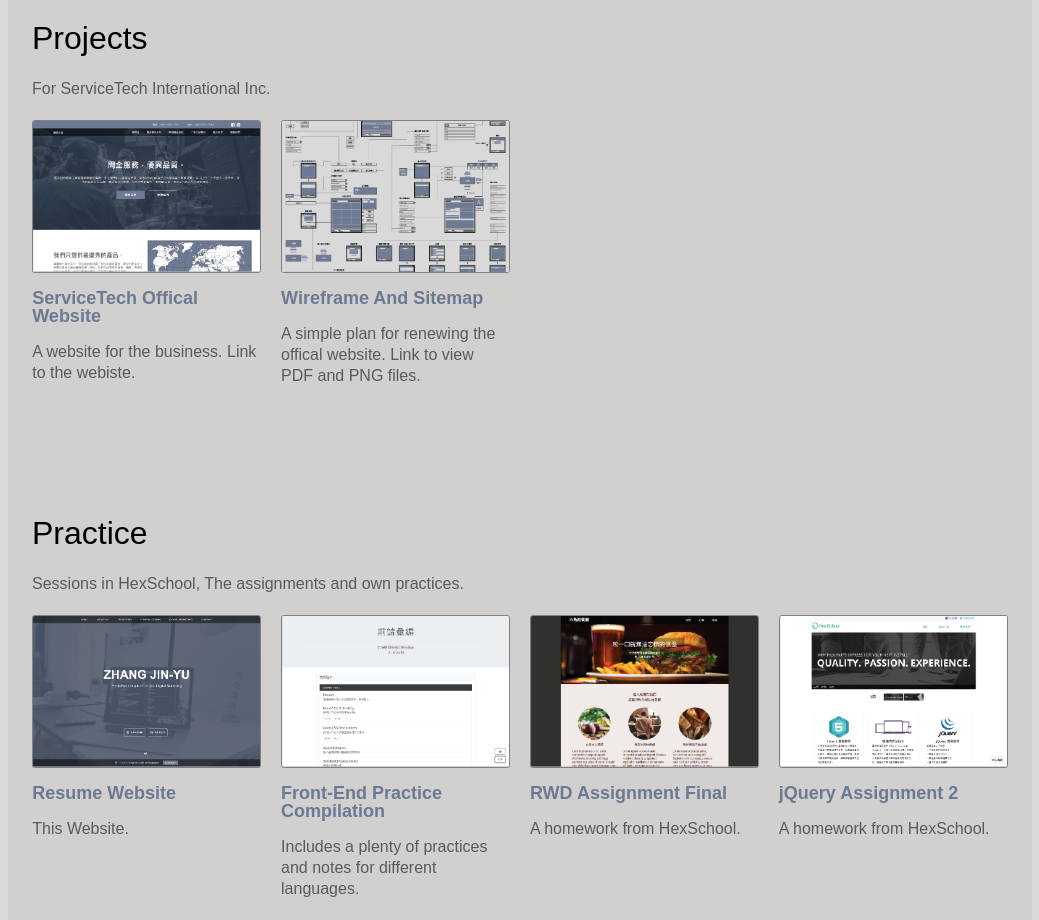
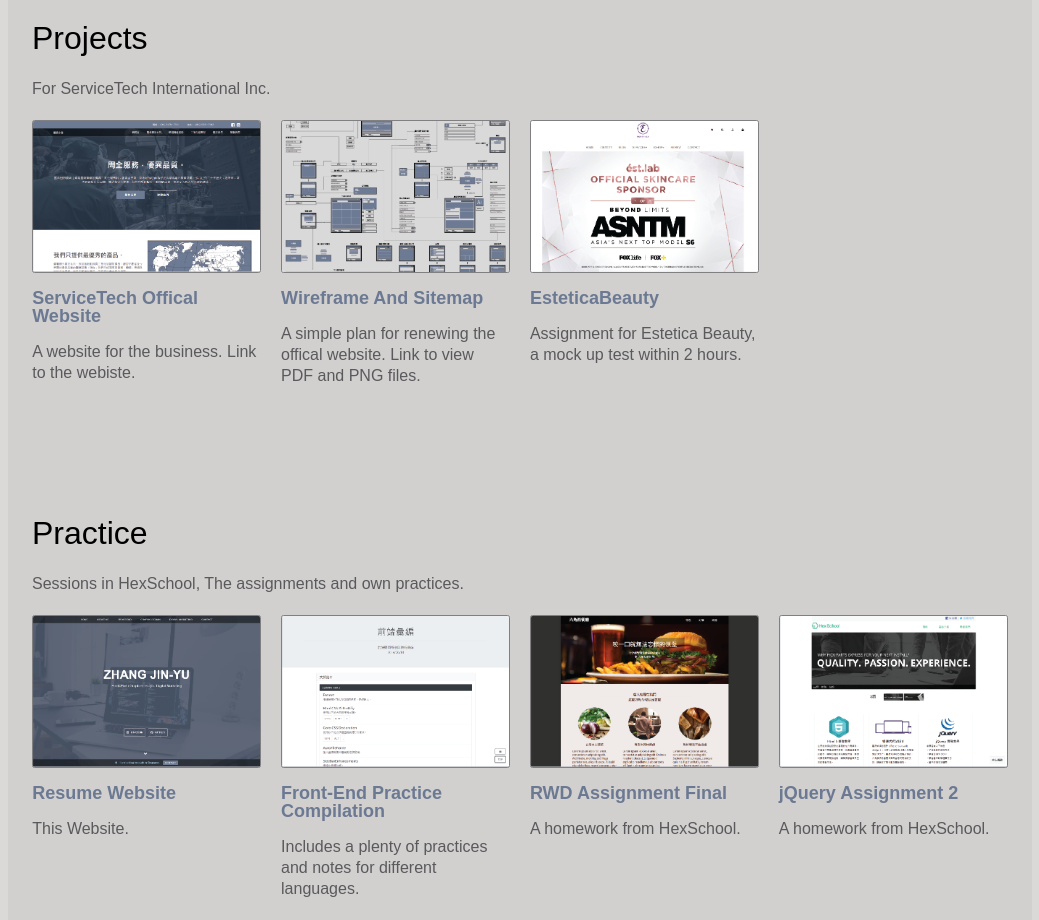
Before and after one commit to SiegeSailor/ResumeWebsite, a plain HTML site: page index.html in a window 1280 px wide. Shown: the part 3160-4080 px from the top of the page, without its empty margins (120-1159 px from the left). Drawn offline with nearby package versions, Linux system fonts and the light colour scheme.

Commit message:
Upload EsteticaBeauty Project

```diff
--- a/index.html
+++ b/index.html
@@ -358,6 +358,15 @@
                                 <h4>Wireframe And Sitemap</h4>
                             </a>
                             <p>A simple plan for renewing the offical website. Link to view PDF and PNG files.</p>
+                        </li>
+                        <li>
+                            <a target="_blank" href="https://github.com/SiegeSailor/EsteticaBeauty">
+                                <div class="thumbnail"><img src="image/FrontEndSections-EsteticaBeauty@300x200-01.png"
+                                        alt="EsteticaBeauty">
+                                </div>
+                                <h4>EsteticaBeauty</h4>
+                            </a>
+                            <p>Assignment for Estetica Beauty, a mock up test within 2 hours.</p>
                         </li>
                         <div class="clearfix"></div>
                     </ul>
```
Also changed, not shown: image/FrontEndSections-EsteticaBeauty@300x200-01.png (added), 1 other file.
